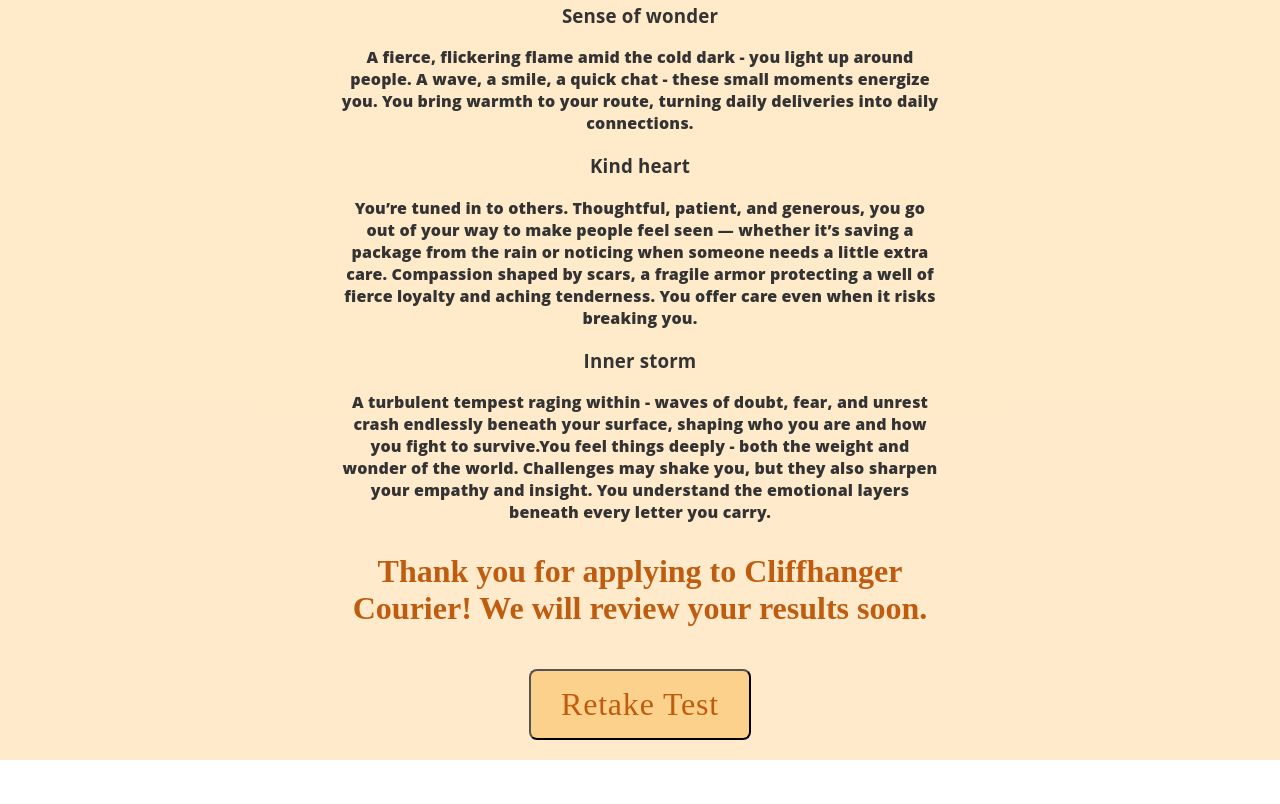
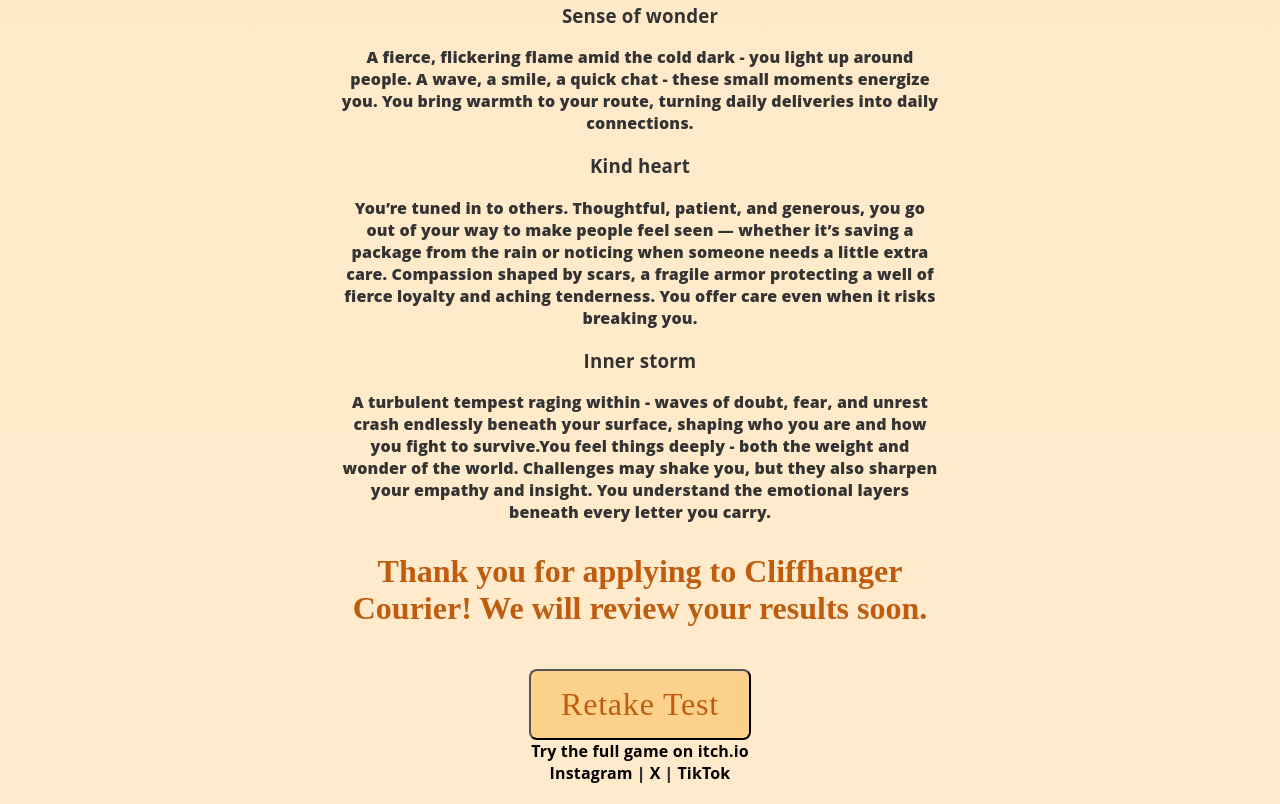
Before and after one commit to UltimateVeruna/cliffhanger_courier_test, a plain HTML site: page results.html in a window 1280 px wide. Shown: the part 1048-1852 px from the top of the page. Before the commit the page ends 1808 px from the top, so only its background shows below. Drawn offline with Linux system fonts and the light colour scheme.

Commit message:
Update results.html

```diff
--- a/results.html
+++ b/results.html
@@ -65,6 +65,13 @@
   </div>
 
   <button onclick="restartTest()" class="start-button">Retake Test</button>
+  <br>
+<a href="https://moorwe.itch.io/cliffhanger-courier" class="itch-link" target="_blank">Try the full game on itch.io</a>
+  <div class="socials">
+  <a href="..." class="social-link">Instagram</a> |
+  <a href="..." class="social-link">X</a> |
+  <a href="..." class="social-link">TikTok</a>
+</div>
 
 <script>
   function restartTest() {
```
